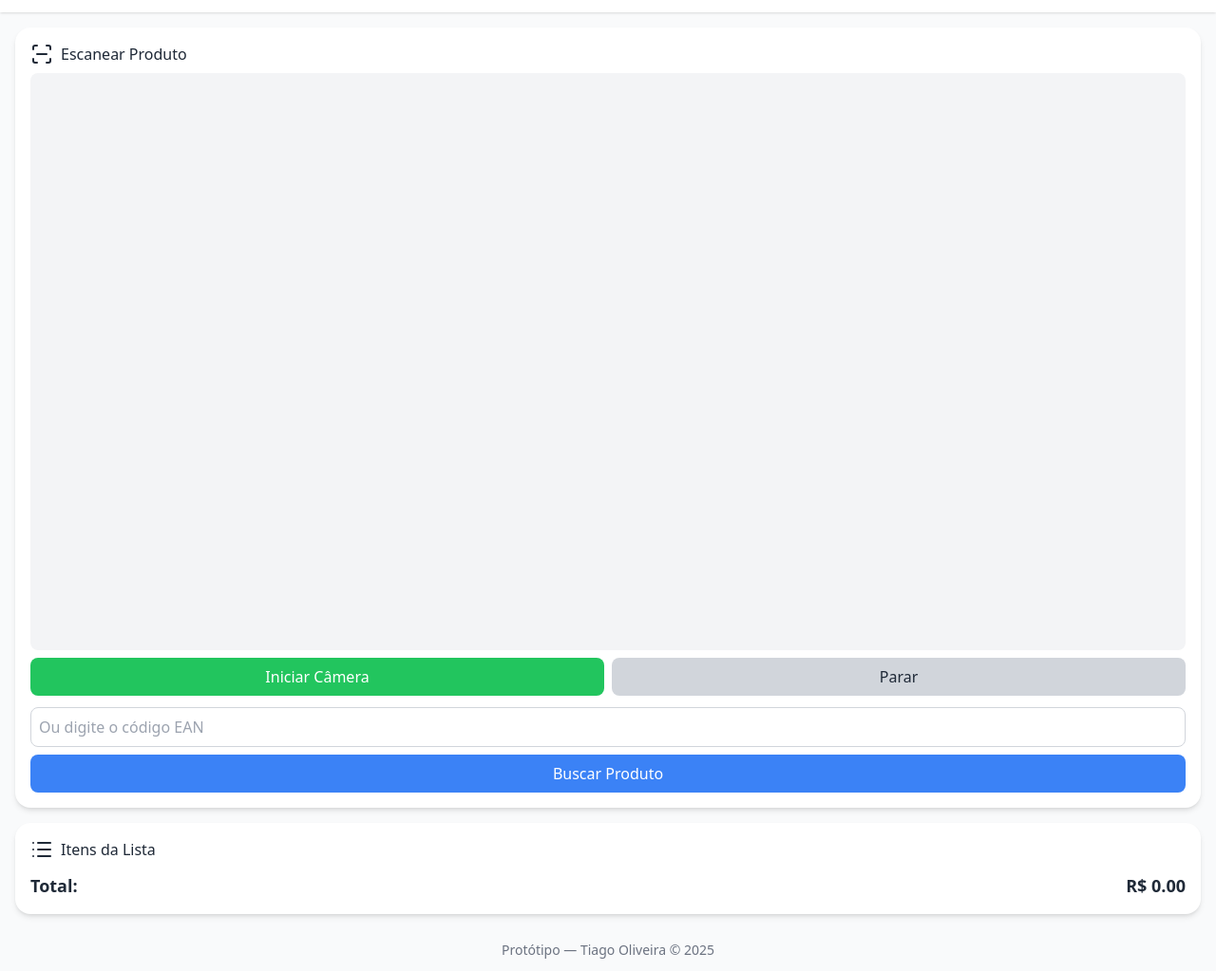
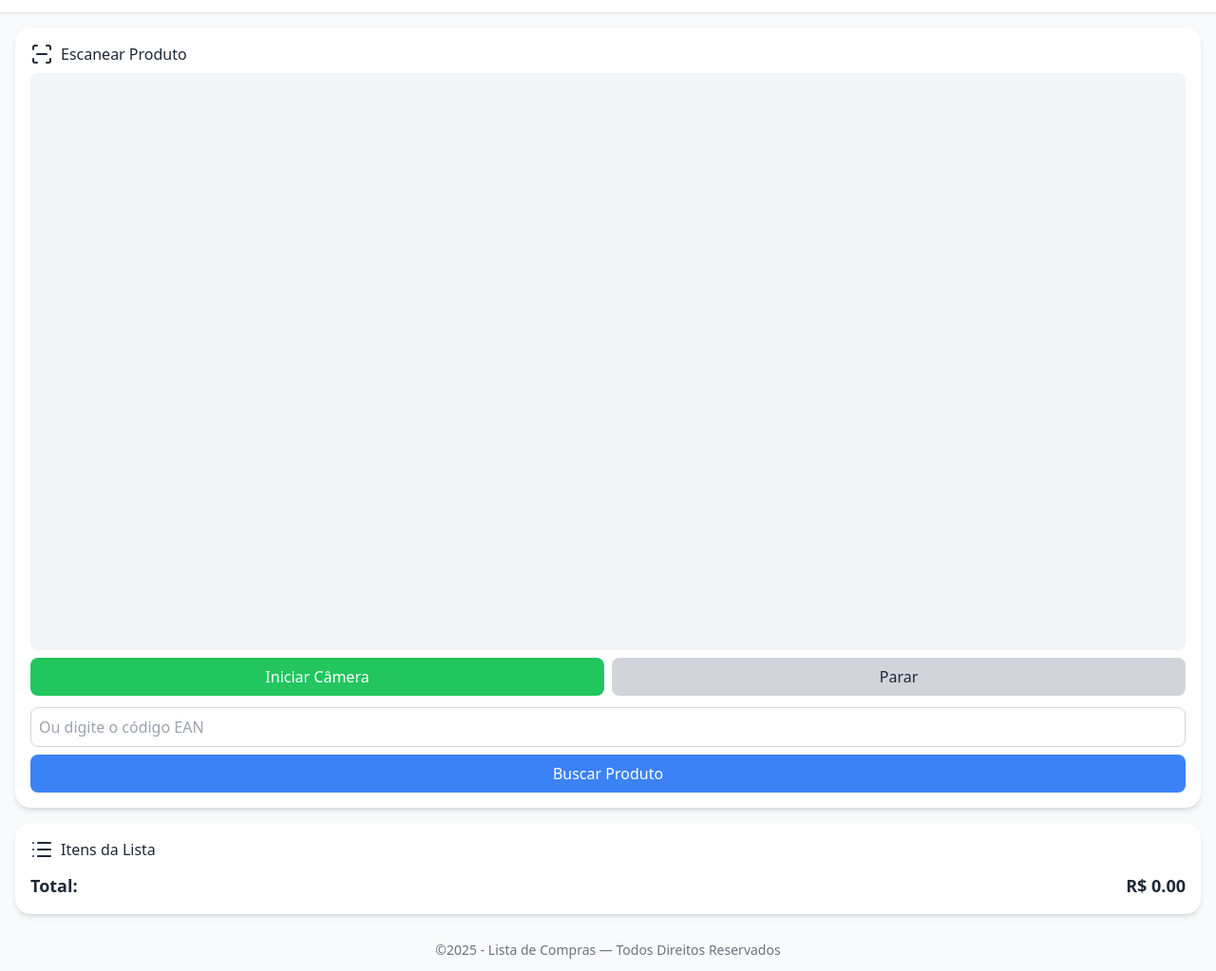
Before and after one commit to Otiago06/lista_compras, a plain HTML site: page index.html in a window 1280 px wide. Shown: the part 47-1070 px from the top of the page at 95% size. Drawn offline with nearby package versions, Linux system fonts and the light colour scheme.

Commit message:
Update index.html

```diff
--- a/index.html
+++ b/index.html
@@ -44,7 +44,7 @@
 </section>
 
   </main>  <footer class="text-center text-sm text-gray-500 py-3">
-    <p>Protótipo — Tiago Oliveira © 2025</p>
+    <p>©2025 - Lista de Compras — Todos Direitos Reservados</p>
   </footer>  <script>
     lucide.createIcons();
 
```
